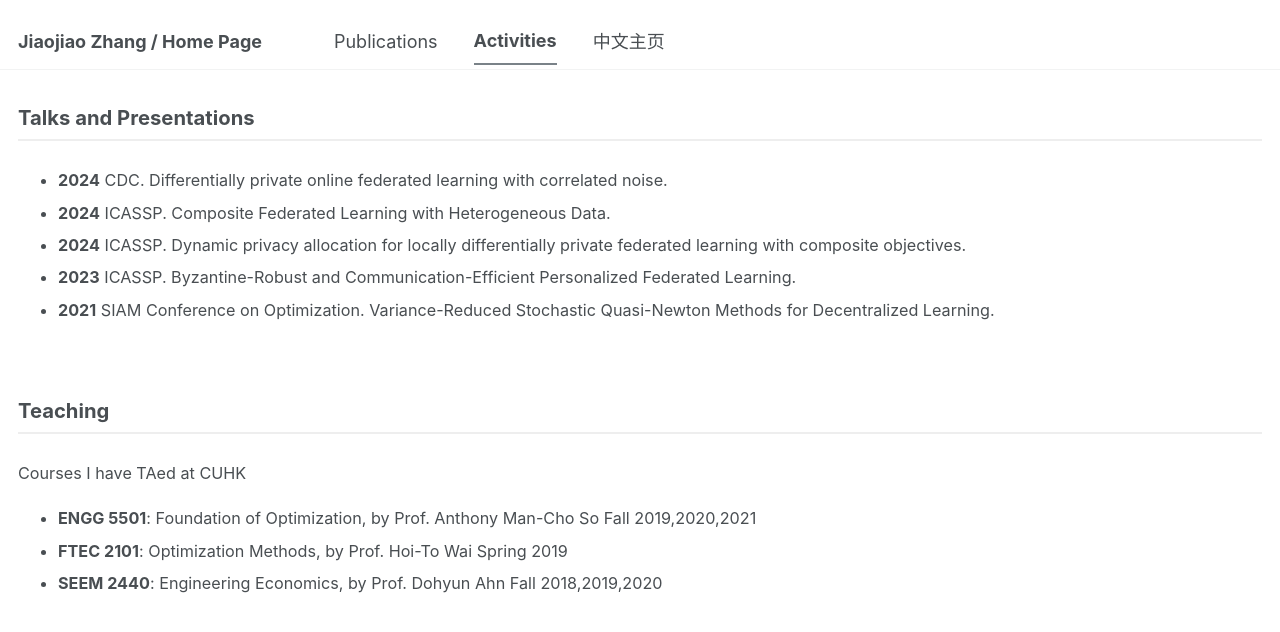
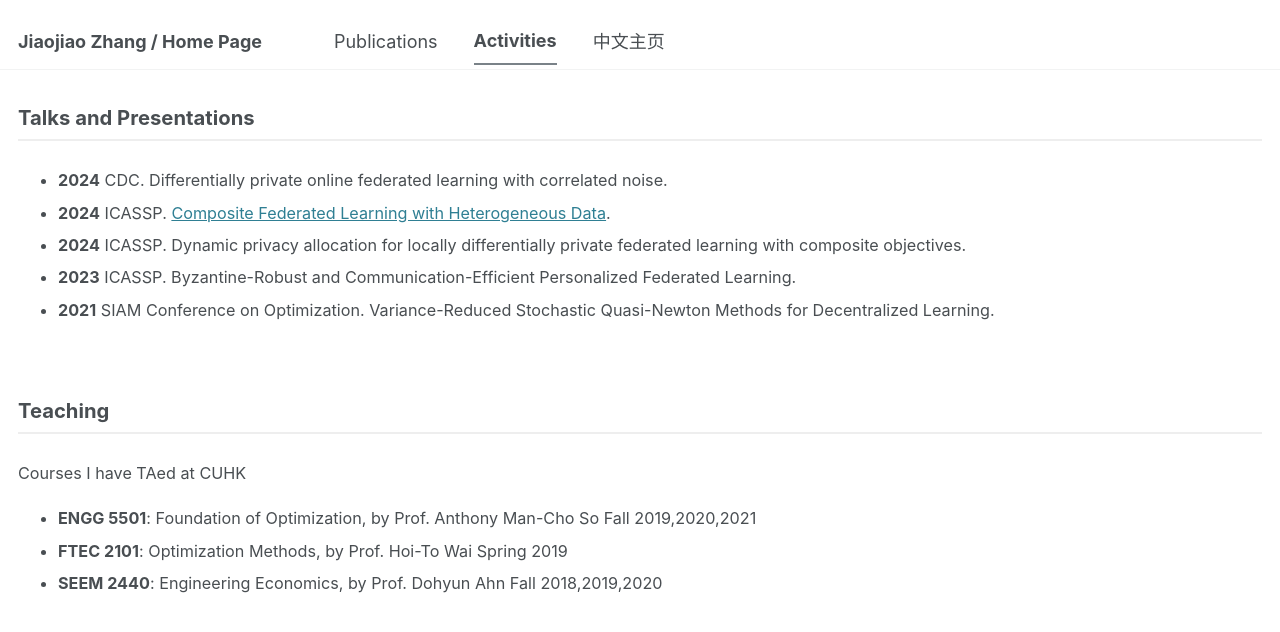
Before and after one commit to JiaojiaoZhang-jjz/JiaojiaoZhang-jjz.github.io, a Jekyll site: the page built from _pages/activities.html, in a window 1280 px wide. Shown: the top 632 px of the page. Built offline with Jekyll 4.4.1, drawn with Linux system fonts in a browser that asks for light colours; part of the change alters nothing that is shown.

```diff
--- a/_includes/activities-content.md
+++ b/_includes/activities-content.md
@@ -1,7 +1,7 @@
 <h2 class="category">Talks and Presentations</h2>
 
 - **2024** CDC. Differentially private online federated learning with correlated noise.
-- **2024** ICASSP. Composite Federated Learning with Heterogeneous Data.
+- **2024** ICASSP. [Composite Federated Learning with Heterogeneous Data](https://arxiv.org/abs/2411.18752).
 - **2024** ICASSP. Dynamic privacy allocation for locally differentially private federated learning with composite objectives.
 - **2023** ICASSP. Byzantine-Robust and Communication-Efficient Personalized Federated Learning.
 - **2021** SIAM Conference on Optimization. Variance-Reduced Stochastic Quasi-Newton Methods for Decentralized Learning.
```
